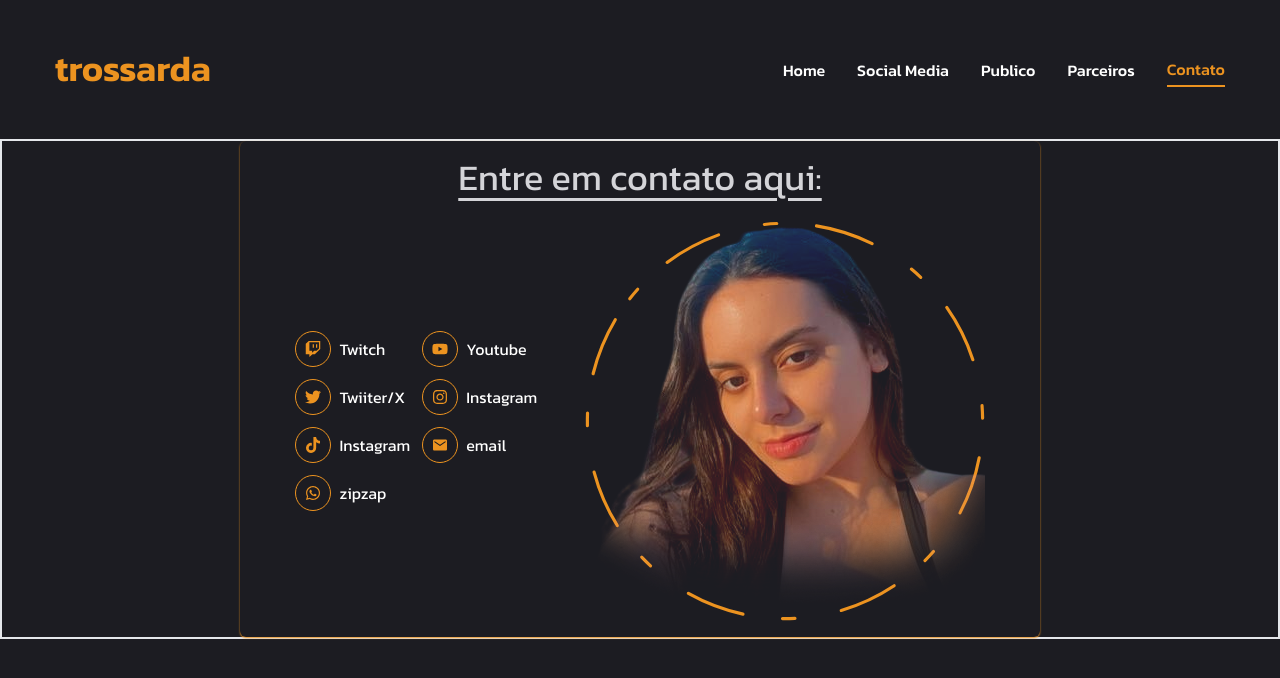
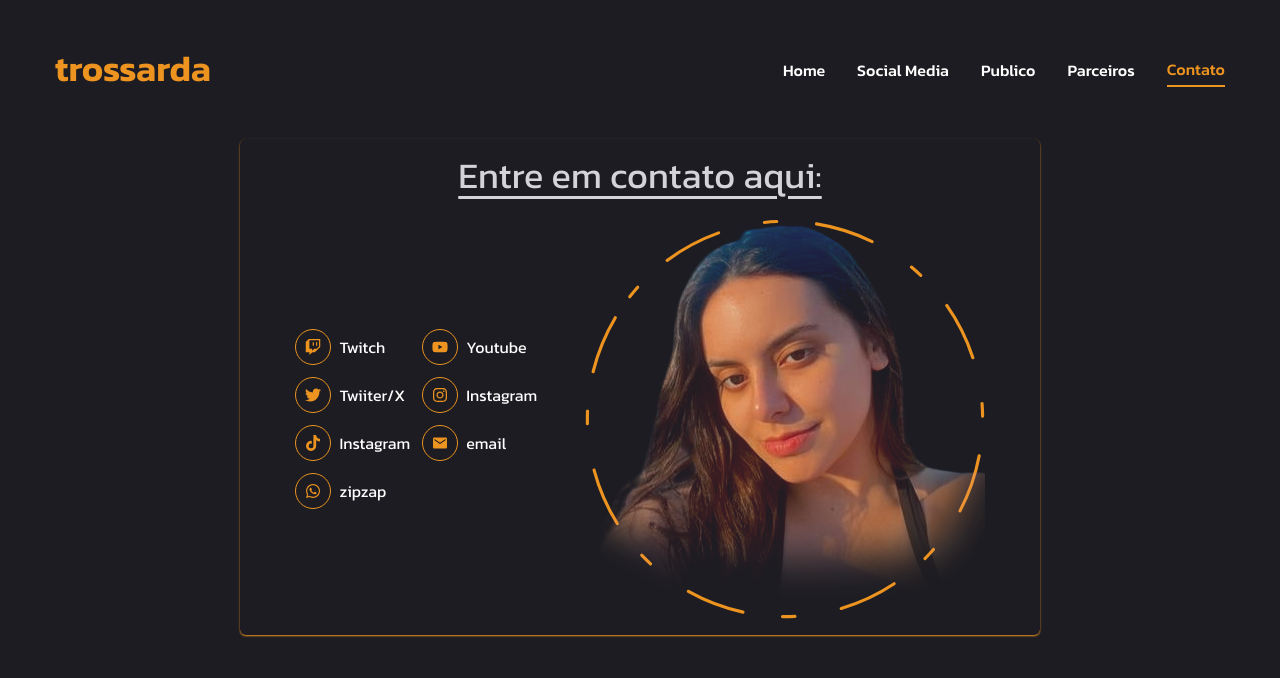
Before and after one commit to igorsantos13/trossarda, a Next.js app: page /contact in a window 1280 px wide. Shown: the top 678 px of the page. Built offline with nearby package versions, Linux system fonts and the light colour scheme.

Commit message:
fix css + minor improvements

```diff
--- a/src/app/contact/page.tsx
+++ b/src/app/contact/page.tsx
@@ -6,7 +6,7 @@ import Photo from '@/components/Photo'
 
 export default function Contact() {
   return (
-    <section className='flex items-center justify-center h-[calc(100vh-107px)] md:h-full w-full border-2'>
+    <section className='flex items-center justify-center h-[calc(100vh-107px)] md:h-full w-full'>
       <div className='max-w-[400px] max-h-2/4 w-11/12 md:max-w-[800px] shadow-sm shadow-accent space-y-8 py-4 px-2 bg-gradient-to-tr from-bg-primary  to-[#434343] container h-full flex flex-col justify-center  rounded-md'>
         {/* todo: adicionar div de animação */}
         <ContactContainer>
--- a/src/app/partners/page.tsx
+++ b/src/app/partners/page.tsx
@@ -29,7 +29,7 @@ export default function Work() {
       <div className='mt-5 flex w-full h-full flex-col gap-4 md:flex-row justify-evenly'>
         <Tilt options={defaultOptions} >
           <div className='shadow-xl max-w-1/2 rounded-lg p-2 bg-gradient-to-br from-zinc-800 to-slate-900 space-y-4 w-full'>
-            <Image className='rounded-md w-[1500px] h-[200px]' objectFit='fit' src={Banner} alt='Twitch Partner'/>
+            <Image className='rounded-md w-[1500px] h-[200px]' src={Banner} alt='Twitch Partner'/>
             <h2 className='text-2xl text-zinc-300 flex flex-row items-center gap-2'>TWITCH PARTNER <CircleCheck /></h2>
             <p className='text-zinc-400'>Lives segunda, quarta e sexta, às 13h.</p>
           </div>
--- a/src/components/MobileNav.tsx
+++ b/src/components/MobileNav.tsx
@@ -1,7 +1,7 @@
 'use client'
 
 import React from 'react'
-import { Sheet, SheetContent, SheetTrigger } from '@/components/ui/sheet'
+import { Sheet, SheetContent, SheetDescription, SheetTitle, SheetTrigger } from '@/components/ui/sheet'
 import { usePathname } from 'next/navigation'
 import Link from 'next/link'
 import { CiMenuFries } from 'react-icons/ci'
@@ -14,10 +14,13 @@ export default function MobileNav() {
   ))
   return (
     <Sheet>
+
       <SheetTrigger className='flex justify-center items-center'>
         <CiMenuFries className='text-[32px] text-accent'/>
       </SheetTrigger>
-      <SheetContent className='flex flex-col'>
+      <SheetContent className='flex flex-col '>
+        <SheetTitle className='hidden'>Menu</SheetTitle>
+        <SheetDescription className='hidden'>Home, Social Media, Publico, Parcerios e Contato</SheetDescription>
           {/* logo */}
         <div className='mt-32 mb-40 text-center text-2xl'>
           <Link href={'/'}>
@@ -31,6 +34,8 @@ export default function MobileNav() {
           {links}
         </nav>
       </SheetContent>
+
+
     </Sheet>
   )
 }
--- a/src/components/Photo.tsx
+++ b/src/components/Photo.tsx
@@ -35,7 +35,7 @@ export default function Photo({fill}: PhotoProp) {
             priority
             quality={100}
 
-            className='object-contain'
+            className='object-contain h-auto w-auto'
             fill
             />
 
@@ -46,7 +46,7 @@ export default function Photo({fill}: PhotoProp) {
             priority
             quality={100}
 
-            className='object-contain'
+            className='object-contain '
 
             />
           )}
```
